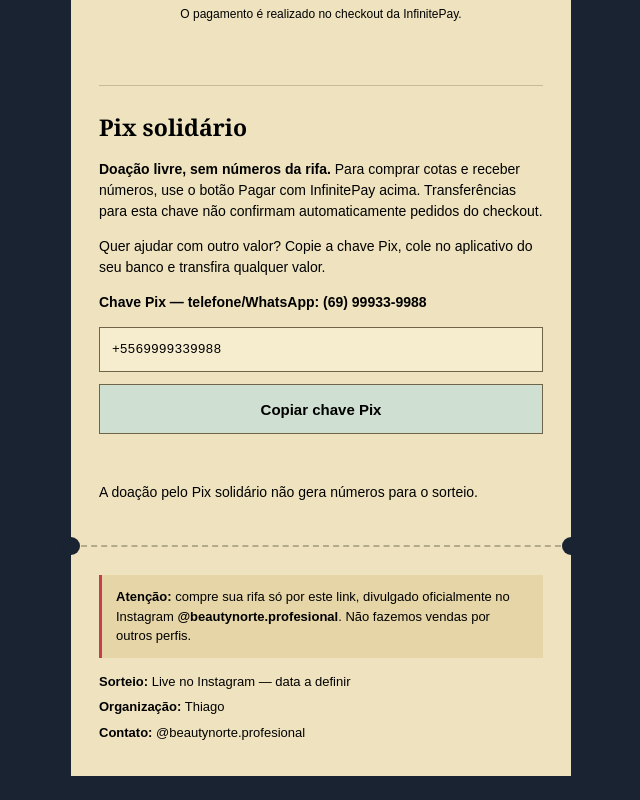
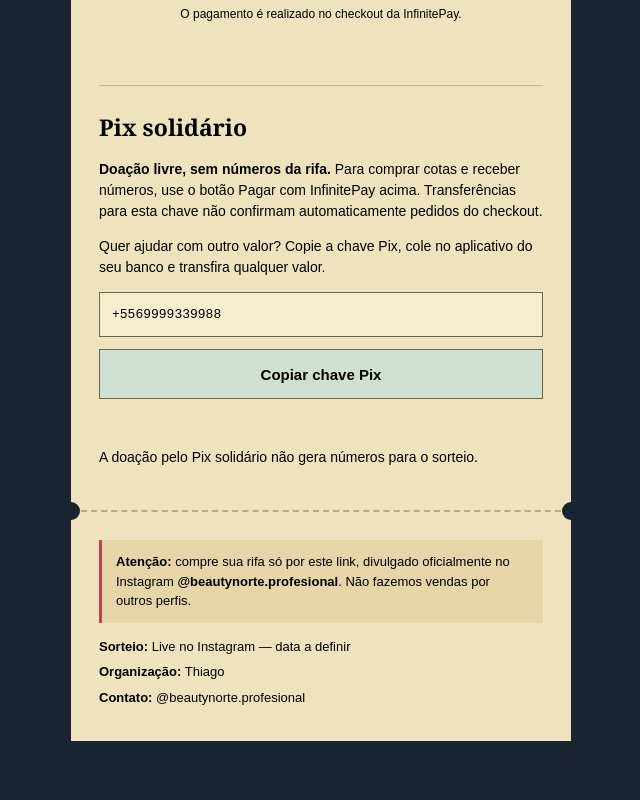
Before and after one commit to drmatheusmedeiros1-web/rifa-carro-, a website: page index.html in a window 1280 px wide. Shown: the part 1911-2711 px from the top of the page, without its empty margins (319-959 px from the left). After the commit the page ends 2676 px from the top, so only its background shows below. Drawn offline with Linux system fonts and the light colour scheme.

Commit message:
Restore original simple donation Pix presentation

```diff
--- a/index.html
+++ b/index.html
@@ -102,7 +102,6 @@
 <div class="pix" aria-labelledby="pix-title">
 <h3 id="pix-title">Pix solidário</h3><p><strong>Doação livre, sem números da rifa.</strong> Para comprar cotas e receber números, use o botão Pagar com InfinitePay acima. Transferências para esta chave não confirmam automaticamente pedidos do checkout.</p>
 <p>Quer ajudar com outro valor? Copie a chave Pix, cole no aplicativo do seu banco e transfira qualquer valor.</p>
-<p><strong>Chave Pix — telefone/WhatsApp: (69) 99933-9988</strong></p>
 <div class="pix-key" id="pix-key">+5569999339988</div>
 <button class="copy" id="copy" type="button">Copiar chave Pix</button>
 <p class="status" id="copy-status" aria-live="polite"></p>
```
